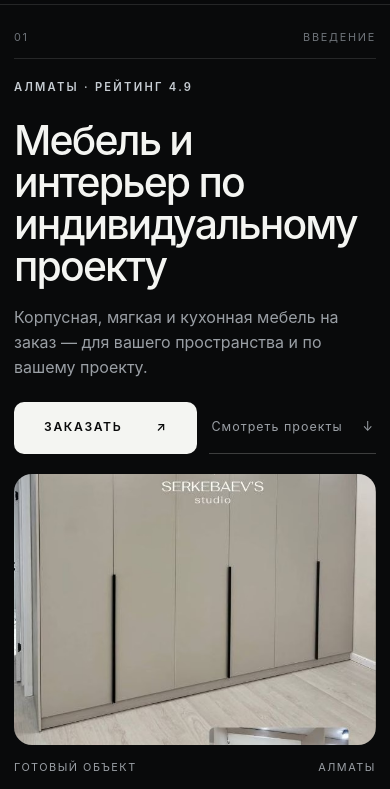
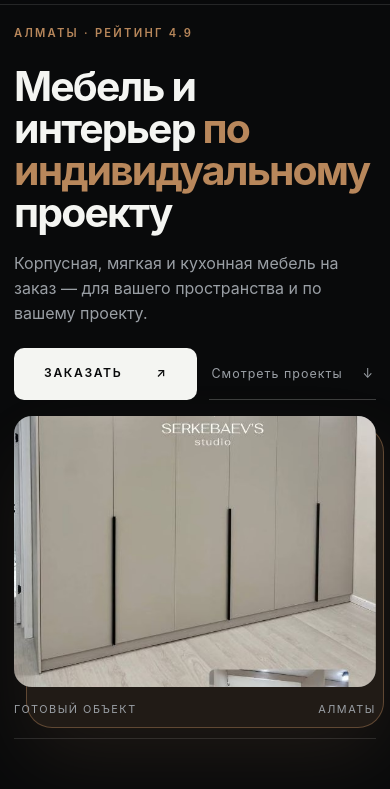
Before and after one commit to Kyo1465/Serkebaevs-Studio, a website: page index.html in a window 390 px wide. Shown: the part 55-844 px from the top of the page. Drawn offline with Linux system fonts and the light colour scheme.

Commit message:
style: enrich hero proportions and accents

```diff
--- a/index.html
+++ b/index.html
@@ -42,7 +42,6 @@
 
   <main>
     <section id="home" class="hero section" aria-labelledby="home-title">
-      <div class="section-rail" aria-hidden="true"><span>01</span><span>Введение</span></div>
       <div class="hero-copy">
         <p class="eyebrow">Алматы <span aria-hidden="true">·</span> рейтинг 4.9</p>
         <h1 id="home-title">Мебель и интерьер <em>по индивидуальному</em> проекту</h1>
@@ -63,7 +62,6 @@
     </section>
 
     <section id="about" class="about section" aria-labelledby="about-title">
-      <div class="section-rail" aria-hidden="true"><span>02</span><span>О студии</span></div>
       <div class="section-heading">
         <p class="eyebrow">Знакомство</p>
         <h2 id="about-title">О компании</h2>
@@ -102,7 +100,6 @@
     </section>
 
     <section id="projects" class="projects section" aria-labelledby="projects-title">
-      <div class="section-rail" aria-hidden="true"><span>03</span><span>Портфолио</span></div>
       <div class="section-heading projects-heading">
         <div>
           <p class="eyebrow">Реальные работы</p>
@@ -144,7 +141,6 @@
     </section>
 
     <section id="reviews" class="reviews section" aria-labelledby="reviews-title">
-      <div class="section-rail" aria-hidden="true"><span>04</span><span>Отзывы</span></div>
       <div class="section-heading reviews-heading">
         <div>
           <p class="eyebrow">Словами клиентов</p>
@@ -190,7 +186,6 @@
   </main>
 
   <footer id="contacts" class="contacts section" aria-labelledby="contacts-title">
-    <div class="section-rail" aria-hidden="true"><span>05</span><span>Контакты</span></div>
     <div class="contacts-main">
       <p class="eyebrow">Алматы</p>
       <h2 id="contacts-title">Давайте создадим <em>ваш интерьер</em></h2>
--- a/styles.css
+++ b/styles.css
@@ -8,13 +8,14 @@
   --color-line: rgba(244, 245, 242, 0.12);
   --color-line-strong: rgba(244, 245, 242, 0.22);
   --color-accent: #c7cdd3;
-  --color-accent-dark: #856f51;
+  --color-warm: #b8875b;
+  --color-warm-soft: rgba(184, 135, 91, 0.14);
+  --color-accent-dark: #79583c;
   --font-heading: Inter, "Helvetica Neue", "Segoe UI", Arial, sans-serif;
   --font-display: var(--font-heading);
   --font-ui: Inter, "Helvetica Neue", "Segoe UI", Arial, sans-serif;
   --header-height: 68px;
   --container: min(1180px, calc(100vw - 64px));
-  --rail: 0px;
   --radius-sm: 10px;
   --radius-md: 14px;
   --radius-lg: 18px;
@@ -198,32 +199,9 @@ figure {
   border-bottom: 1px solid var(--color-line);
 }
 
-.section-rail {
-  position: static;
-  display: flex;
-  width: 100%;
-  height: auto;
-  flex-direction: row;
-  align-items: center;
-  justify-content: space-between;
-  margin-bottom: 30px;
-  padding-bottom: 12px;
-  border-right: 0;
-  border-bottom: 1px solid var(--color-line);
-  color: var(--color-dim);
-  font-size: 0.68rem;
-  letter-spacing: 0.16em;
-  text-transform: uppercase;
-}
-
-.section-rail span:last-child {
-  writing-mode: horizontal-tb;
-  transform: none;
-}
-
 .eyebrow {
   margin-bottom: 24px;
-  color: var(--color-accent);
+  color: var(--color-warm);
   font-size: 0.7rem;
   font-weight: 600;
   letter-spacing: 0.2em;
@@ -243,8 +221,9 @@ h2 {
 }
 
 h1 {
-  max-width: 760px;
-  font-size: clamp(2.75rem, 5.6vw, 5.4rem);
+  max-width: 680px;
+  font-size: clamp(2.7rem, 5vw, 4.85rem);
+  font-weight: 700;
 }
 
 h2 {
@@ -256,6 +235,10 @@ h2 em {
   color: inherit;
   font-style: normal;
   font-weight: inherit;
+}
+
+h1 em {
+  color: var(--color-warm);
 }
 
 .section-heading {
@@ -331,19 +314,11 @@ h2 em {
 .hero {
   display: grid;
   min-height: 100svh;
-  grid-template-columns: minmax(0, 1.12fr) minmax(320px, 0.88fr);
+  grid-template-columns: minmax(0, 1.08fr) minmax(360px, 0.92fr);
   align-items: center;
-  gap: clamp(42px, 6vw, 84px);
-  padding-top: calc(var(--header-height) + 44px);
-  padding-bottom: 44px;
-}
-
-.hero .section-rail {
-  position: absolute;
-  top: calc(var(--header-height) + 20px);
-  left: 0;
-  width: 100%;
-  margin: 0;
+  gap: clamp(38px, 5vw, 72px);
+  padding-top: calc(var(--header-height) + 32px);
+  padding-bottom: 32px;
 }
 
 .hero-copy {
@@ -367,12 +342,23 @@ h2 em {
 
 .hero-media {
   position: relative;
-  width: min(100%, 480px);
+  z-index: 0;
+  width: min(100%, 520px);
   margin: 0 0 0 auto;
+  isolation: isolate;
 }
 
 .hero-media::before {
-  display: none;
+  position: absolute;
+  z-index: -1;
+  inset: 18px -18px -18px 22px;
+  display: block;
+  border: 1px solid rgba(184, 135, 91, 0.42);
+  border-radius: calc(var(--radius-lg) + 8px);
+  background: var(--color-warm-soft);
+  box-shadow: 0 30px 80px rgba(184, 135, 91, 0.12);
+  content: "";
+  pointer-events: none;
 }
 
 .hero-media picture {
@@ -380,7 +366,7 @@ h2 em {
   overflow: hidden;
   border-radius: var(--radius-lg);
   background: var(--color-raised);
-  aspect-ratio: 4 / 5;
+  aspect-ratio: 5 / 6;
 }
 
 .hero-media img {
@@ -407,11 +393,6 @@ h2 em {
   display: grid;
   grid-template-columns: minmax(260px, 0.75fr) minmax(0, 1.25fr);
   gap: 38px clamp(48px, 7vw, 88px);
-}
-
-.about .section-rail {
-  grid-column: 1 / -1;
-  grid-row: auto;
 }
 
 .about-intro {
@@ -446,7 +427,7 @@ h2 em {
 }
 
 .advantage-number {
-  color: var(--color-accent);
+  color: var(--color-warm);
   font-family: var(--font-display);
   font-size: 0.8rem;
 }
@@ -479,7 +460,7 @@ h2 em {
 }
 
 .client-note > span {
-  color: var(--color-accent);
+  color: var(--color-warm);
   font-family: var(--font-display);
   font-size: 5rem;
   line-height: 0.9;
@@ -502,10 +483,6 @@ h2 em {
   width: var(--container);
   padding-right: 0;
   padding-left: 0;
-}
-
-.projects .section-rail {
-  left: auto;
 }
 
 .project-filters {
@@ -534,8 +511,8 @@ h2 em {
 
 .project-filters button:hover,
 .project-filters button[aria-pressed="true"] {
-  border-color: var(--color-text);
-  background: var(--color-text);
+  border-color: var(--color-warm);
+  background: var(--color-warm);
   color: var(--color-bg);
 }
 
@@ -564,6 +541,7 @@ h2 em {
   cursor: zoom-in;
   scroll-snap-align: start;
   text-align: left;
+  transition: transform 320ms var(--ease), border-color 220ms ease, box-shadow 320ms ease;
 }
 
 .project-card[hidden] {
@@ -585,6 +563,13 @@ h2 em {
   transition: transform 700ms var(--ease), filter 500ms ease;
 }
 
+.project-card:hover,
+.project-card:focus-visible {
+  transform: translateY(-4px);
+  border-color: var(--color-warm);
+  box-shadow: 0 20px 48px rgba(0, 0, 0, 0.28);
+}
+
 .project-card:hover img,
 .project-card:focus-visible img {
   transform: scale(1.035);
@@ -602,7 +587,7 @@ h2 em {
 }
 
 .project-meta > span {
-  color: var(--color-accent);
+  color: var(--color-warm);
   font-size: 0.63rem;
   letter-spacing: 0.13em;
   text-transform: uppercase;
@@ -674,7 +659,7 @@ h2 em {
 }
 
 .stars {
-  color: var(--color-accent);
+  color: var(--color-warm);
   font-size: 0.72rem;
   letter-spacing: 0.13em;
 }
@@ -736,10 +721,6 @@ h2 em {
   border-bottom: 0;
 }
 
-.contacts > .section-rail {
-  grid-column: 1 / -1;
-}
-
 .contacts h2 {
   max-width: 680px;
   margin-bottom: 48px;
@@ -766,7 +747,7 @@ h2 em {
 }
 
 .contact-details span {
-  color: var(--color-accent);
+  color: var(--color-warm);
   font-size: 0.68rem;
   letter-spacing: 0.14em;
   text-transform: uppercase;
@@ -931,7 +912,6 @@ h2 em {
 @media (max-width: 1023px) {
   :root {
     --container: min(100vw - 44px, 900px);
-    --rail: 0px;
   }
 
   .hero {
@@ -964,10 +944,6 @@ h2 em {
     padding-left: 0;
   }
 
-  .projects .section-rail {
-    left: auto;
-  }
-
   .contacts {
     gap: 48px;
   }
@@ -977,7 +953,6 @@ h2 em {
   :root {
     --container: min(calc(100vw - 28px), 640px);
     --header-height: 60px;
-    --rail: 0px;
   }
 
   body {
@@ -1097,24 +1072,6 @@ h2 em {
     padding: 64px 0;
   }
 
-  .section-rail {
-    position: static;
-    display: flex;
-    width: 100%;
-    height: auto;
-    flex-direction: row;
-    grid-column: 1 / -1;
-    margin-bottom: 24px;
-    padding-bottom: 12px;
-    border-right: 0;
-    border-bottom: 1px solid var(--color-line);
-  }
-
-  .section-rail span:last-child {
-    writing-mode: horizontal-tb;
-    transform: none;
-  }
-
   h1 {
     font-size: clamp(2.15rem, 10.5vw, 2.75rem);
   }
@@ -1138,15 +1095,9 @@ h2 em {
     min-height: calc(100svh - var(--header-height));
     flex-direction: column;
     align-items: stretch;
-    gap: 20px;
-    padding-top: calc(var(--header-height) + 24px);
-    padding-bottom: 24px;
-  }
-
-  .hero .section-rail {
-    position: static;
-    order: -3;
-    margin-bottom: 0;
+    gap: 16px;
+    padding-top: calc(var(--header-height) + 20px);
+    padding-bottom: 20px;
   }
 
   .hero-copy {
@@ -1176,8 +1127,12 @@ h2 em {
   .hero-media img {
     width: 100%;
     height: auto;
-    max-height: 44svh;
+    max-height: 40svh;
     aspect-ratio: 4 / 3;
+  }
+
+  .hero-media::before {
+    inset: 10px -8px -10px 12px;
   }
 
   .about {
@@ -1223,10 +1178,6 @@ h2 em {
   .about > .button {
     align-self: flex-start;
     margin-top: 12px;
-  }
-
-  .projects .section-rail {
-    position: static;
   }
 
   .project-filters {
```
Also changed, not shown: tests/redesign-contract.test.mjs (+30 -12 lines).
